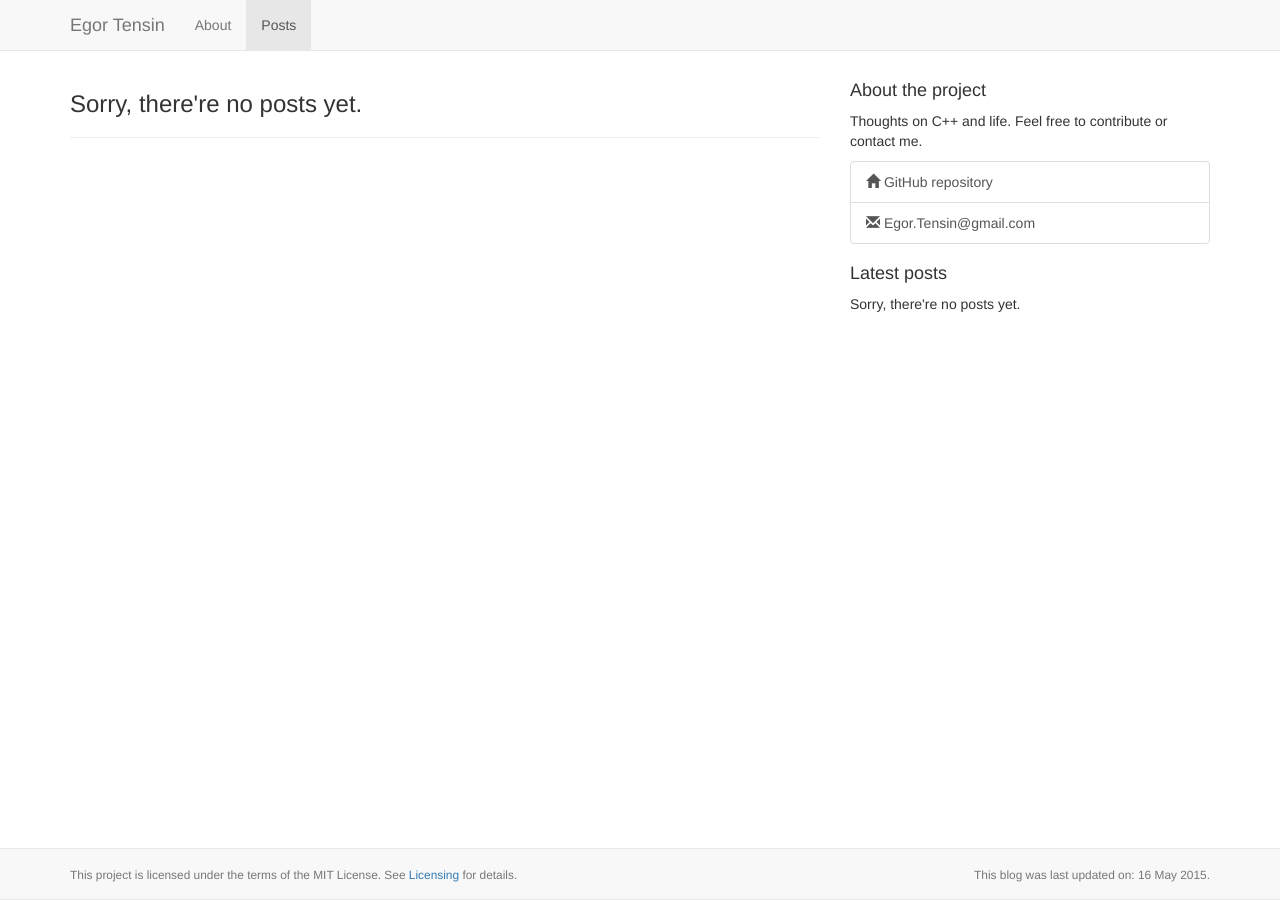
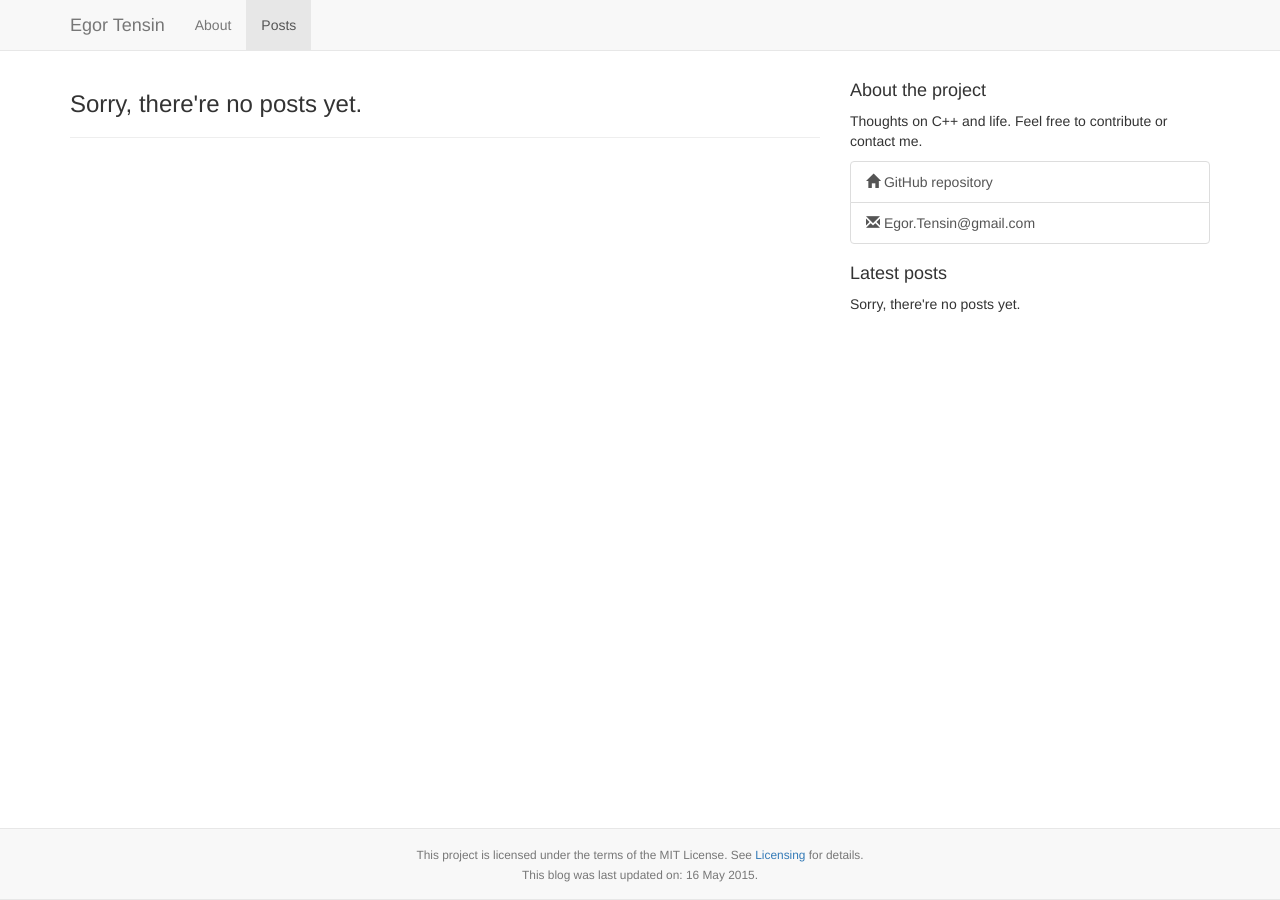
Before and after one commit to egor-tensin/jekyll-theme, a Jekyll site: the page built from index.html, in a window 1280 px wide. Built offline with Jekyll 4.4.1, drawn with Linux system fonts in a browser that asks for light colours; nearby versions of some CDN libraries; the list of posts is cut into pages by our own code.

Commit message:
footer update

```diff
--- a/_includes/footer.html
+++ b/_includes/footer.html
@@ -6,10 +6,12 @@
             <div style="display: table; width: 100%;">
               <div style="display: table-row;">
                 <div style="display: table-cell;">
-                  <div class="text-muted"><small>This project is licensed under the terms of the MIT License. See <a href="https://github.com/egor-tensin/cpp_tips/tree/gh-pages#licensing">Licensing</a> for details.</small></div>
+                  <div class="text-center text-muted"><small>This project is licensed under the terms of the MIT License. See <a href="https://github.com/egor-tensin/cpp_tips/tree/gh-pages#licensing">Licensing</a> for details.</small></div>
                 </div>
+              </div>
+              <div style="display: table-row;">
                 <div style="display: table-cell;">
-                  <div class="text-right text-muted"><small>This blog was last updated on: {{ site.time | date_to_long_string }}.</small></div>
+                  <div class="text-center text-muted"><small>This blog was last updated on: {{ site.time | date_to_long_string }}.</small></div>
                 </div>
               </div>
             </div>
```
